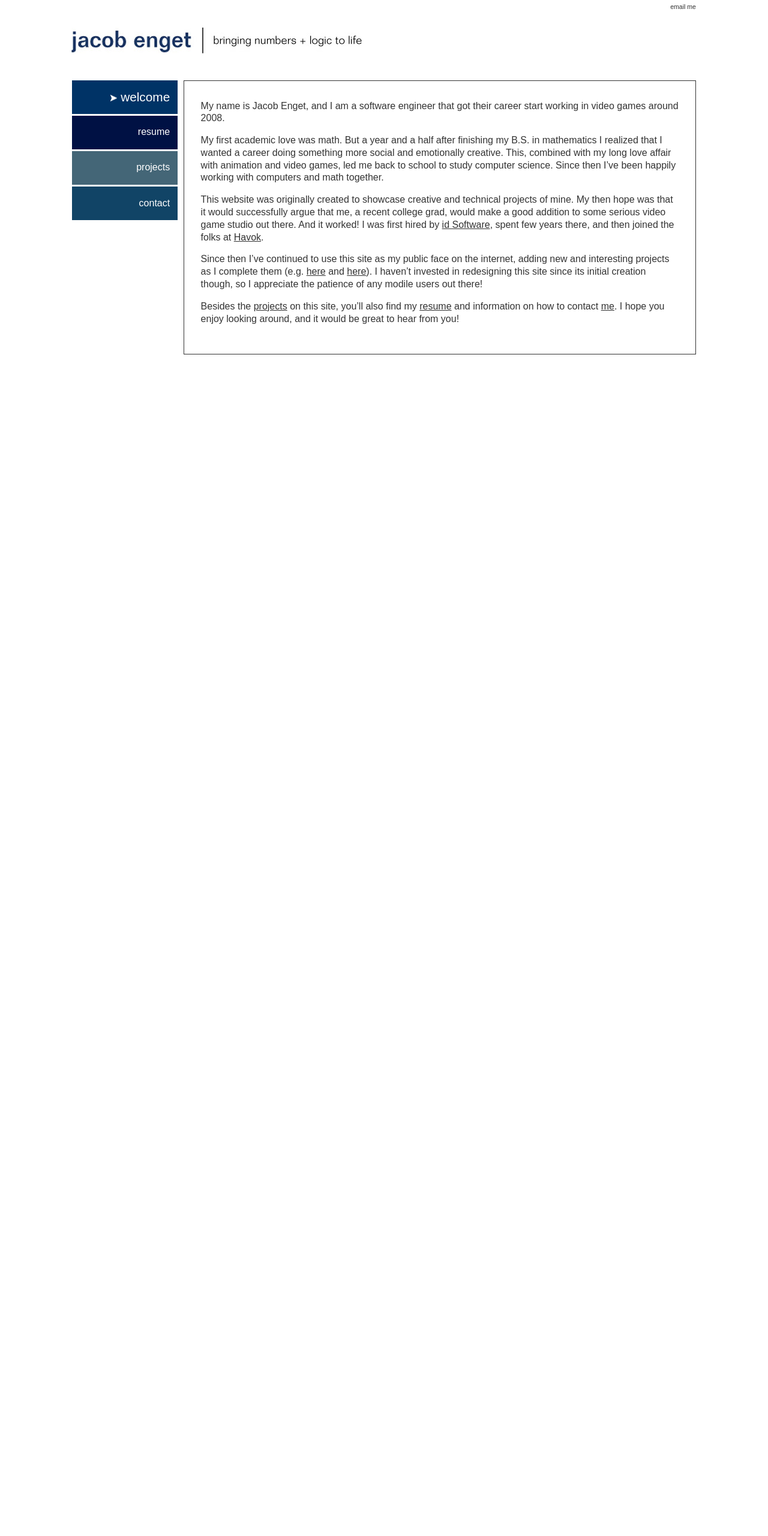
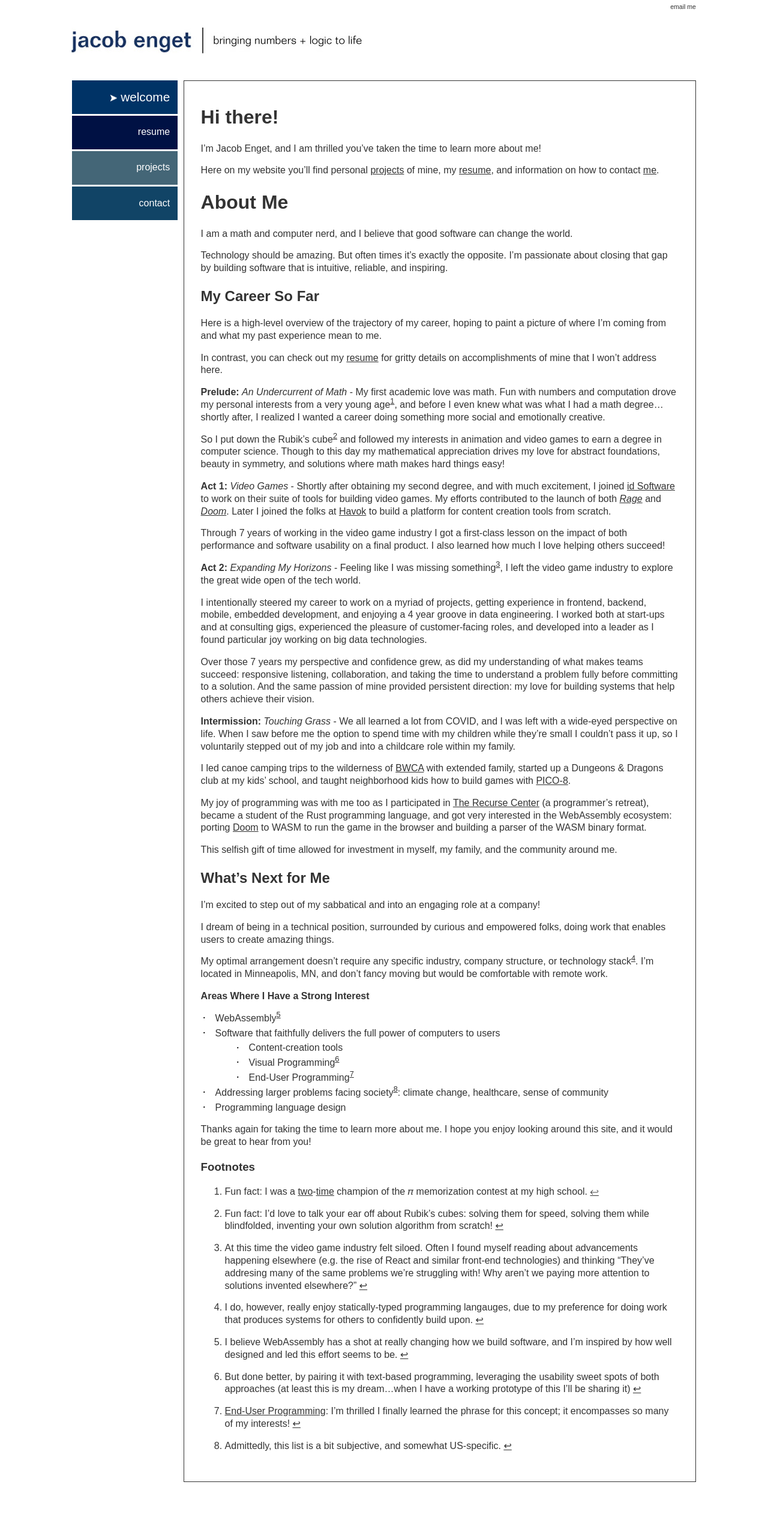
Before and after one commit to jacobenget/jacobenget.github.io, a Jekyll site: the page built from docs/index.md, in a window 1280 px wide. Shown: the whole page at 60% size. Built offline with Jekyll 4.4.1, drawn with Linux system fonts in a browser that asks for light colours; before the commit the page ends 900 px from its top, so only the background shows below that.

Commit message:
First pass at adding a comprehensive 'About Me'
that gives readers an overview of my career
and what my experiences mean to me

```diff
--- a/docs/assets/css/welcome/mainStyle.css
+++ b/docs/assets/css/welcome/mainStyle.css
@@ -1,15 +1,21 @@
 /* Inherited behavoir is that anchor tags do NOT have underlines
  but we'd like to change that here so all anchors in the about me section
 have underlines */
-div#aboutMe a {
+#aboutMe a,
+#aboutMe + * a {
 	text-decoration: underline;
 }
 
-/* Make it so the first paragraph doesn't inherit any top-margin */
-#aboutMe > p {
-  margin-block-start: 0;
+/* Make it so the first header doesn't have so big a margin, because its container also has a margin above */
+#aboutMe > h1:first-child {
+  margin-block-start: 0.25em;
 }
 
-#aboutMe > p + p {
-  margin-block-start: inherit;
+/* Stop footnote superscripts from changing the line height, but also display them in a way that they still look like footnotes */
+#aboutMe sup {
+  vertical-align: top;  /* instead of the default 'super' */
+  font-size: 0.8em; /* instead of the default 'smaller', which can be a bit bigger than this */
+  /* move things up a bit vertically, but not so much that they collide with the line above */
+  position: relative;
+  top: -0.3em;
 }
--- a/docs/index.md
+++ b/docs/index.md
@@ -8,20 +8,93 @@ associated_top_level_page: welcome
 
 <div id="aboutMe" markdown="1">
 
-My name is Jacob Enget, and I am a software engineer that got their career start working in video games around 2008.
+# Hi there!
 
-My first academic love was math.  But a year and a half after finishing my B.S. in mathematics
-I realized that I wanted a career doing something more social and emotionally creative.  This, combined with my long love affair with
-animation and video games, led me back to school to study computer science.  Since then I've been happily working with computers and
-math together.
+I'm Jacob Enget, and I am thrilled you've taken the time to learn more about me!
 
-This website was originally created to showcase creative and technical projects of mine. My then hope was that it would successfully argue
-that me, a recent college grad, would make a good addition to some serious video game studio out there. And it worked! I was first hired by [id Software](http://www.idsoftware.com/), spent few years there, and then joined the folks at [Havok](http://www.havok.com/).
+Here on my website you'll find personal [projects](/projects) of mine, my [resume](/resume), and information on how
+to contact [me](/contact).
 
-Since then I've continued to use this site as my public face on the internet, adding new and interesting projects as I complete them (e.g. [here](projects/1-doomWadReader.html) and [here](/projects/2-ticTacToe.html)).
-I haven't invested in redesigning this site since its initial creation though, so I appreciate the patience of any modile users out there!
+# About Me
 
-Besides the [projects](/projects) on this site, you'll also find my [resume](/resume) and information on how
-to contact [me](/contact). I hope you enjoy looking around, and it would be great to hear from you!
+I am a math and computer nerd, and I believe that good software can change the world.
+
+Technology should be amazing. But often times it's exactly the opposite.
+I'm passionate about closing that gap by building software that is intuitive, reliable, and inspiring.
+
+## My Career So Far
+
+Here is a high-level overview of the trajectory of my career, hoping to paint a picture of where I'm coming from and what my past experience mean to me.
+
+In contrast, you can check out my [resume](/resume) for gritty details on accomplishments of mine that I won't address here.
+
+**Prelude:** *An Undercurrent of Math* -
+My first academic love was math.
+Fun with numbers and computation drove my personal interests from a very young age[^1], and before I even knew what was what I had a math degree...
+shortly after, I realized I wanted a career doing something more social and emotionally creative.
+
+So I put down the Rubik's cube[^2] and followed my interests in animation and video games to earn a degree in computer science.
+Though to this day my mathematical appreciation drives my love for abstract foundations, beauty in symmetry, and solutions where math makes hard things easy!
+
+**Act 1:** *Video Games* -
+Shortly after obtaining my second degree, and with much excitement, I joined [id Software](http://www.idsoftware.com/) to work on their suite of tools for building video games.
+My efforts contributed to the launch of both [*Rage*](https://en.wikipedia.org/wiki/Rage_(video_game)) and [*Doom*](https://en.wikipedia.org/wiki/Doom_(2016_video_game)).
+Later I joined the folks at [Havok](http://www.havok.com/) to build a platform for content creation tools from scratch.
+
+Through 7 years of working in the video game industry I got a first-class lesson on the impact of both performance and software usability on a final product.
+I also learned how much I love helping others succeed!
+
+**Act 2:** *Expanding My Horizons* -
+Feeling like I was missing something[^3], I left the video game industry to explore the great wide open of the tech world.
+
+I intentionally steered my career to work on a myriad of projects, getting experience in frontend, backend, mobile, embedded development, and enjoying a 4 year groove in data engineering.
+I worked both at start-ups and at consulting gigs, experienced the pleasure of customer-facing roles, and developed into a leader as I found particular joy working on big data technologies.
+
+Over those 7 years my perspective and confidence grew, as did my understanding of what makes teams succeed: responsive listening, collaboration, and taking the time to understand a problem fully before committing to a solution.
+And the same passion of mine provided persistent direction: my love for building systems that help others achieve their vision.
+
+**Intermission:** *Touching Grass* -
+We all learned a lot from COVID, and I was left with a wide-eyed perspective on life.
+When I saw before me the option to spend time with my children while they're small I couldn't pass it up, so I voluntarily stepped out of my job and into a childcare role within my family.
+
+I led canoe camping trips to the wilderness of [BWCA](https://www.fs.usda.gov/recarea/superior/recarea/?recid=84168) with extended family, started up a Dungeons & Dragons club at my kids' school, and taught neighborhood kids how to build games with [PICO-8](https://www.lexaloffle.com/pico-8.php).
+
+My joy of programming was with me too as I participated in [The Recurse Center](https://www.recurse.com/) (a programmer's retreat),
+became a student of the Rust programming language,
+and got very interested in the WebAssembly ecosystem: porting [Doom](https://en.wikipedia.org/wiki/Doom_(1993_video_game)) to WASM to run the game in the browser and building a parser of the WASM binary format.
+
+This selfish gift of time allowed for investment in myself, my family, and the community around me.
+
+## What's Next for Me
+
+I'm excited to step out of my sabbatical and into an engaging role at a company!
+
+I dream of being in a technical position, surrounded by curious and empowered folks, doing work that enables users to create amazing things.
+
+My optimal arrangement doesn't require any specific industry, company structure, or technology stack[^4].
+I'm located in Minneapolis, MN, and don't fancy moving but would be comfortable with remote work.
+
+**Areas Where I Have a Strong Interest**
+
+- WebAssembly[^7]
+- Software that faithfully delivers the full power of computers to users
+  - Content-creation tools
+  - Visual Programming[^5]
+  - End-User Programming[^6]
+- Addressing larger problems facing society[^8]: climate change, healthcare, sense of community
+- Programming language design
+
+Thanks again for taking the time to learn more about me. I hope you enjoy looking around this site, and it would be great to hear from you!
+
+### Footnotes
+
+[^1]: Fun fact: I was a [two](https://www.edweek.org/education/news-in-brief/1999/05)-[time](https://web.archive.org/web/20240814230250/https://www.orlandosentinel.com/2000/03/19/5005-digits-of-pi-are-part-of-students-memories/) champion of the 𝜋 memorization contest at my high school.
+[^2]: Fun fact: I'd love to talk your ear off about Rubik's cubes: solving them for speed, solving them while blindfolded, inventing your own solution algorithm from scratch!
+[^3]: At this time the video game industry felt siloed. Often I found myself reading about advancements happening elsewhere (e.g. the rise of React and similar front-end technologies) and thinking "They've addresing many of the same problems we're struggling with! Why aren't we paying more attention to solutions invented elsewhere?"
+[^4]: I do, however, really enjoy statically-typed programming langauges, due to my preference for doing work that produces systems for others to confidently build upon.
+[^5]: But done better, by pairing it with text-based programming, leveraging the usability sweet spots of both approaches (at least this is my dream...when I have a working prototype of this I'll be sharing it)
+[^6]: [End-User Programming](https://www.inkandswitch.com/end-user-programming/): I'm thrilled I finally learned the phrase for this concept; it encompasses so many of my interests!
+[^7]: I believe WebAssembly has a shot at really changing how we build software, and I'm inspired by how well designed and led this effort seems to be.
+[^8]: Admittedly, this list is a bit subjective, and somewhat US-specific.
 
 </div>
```
